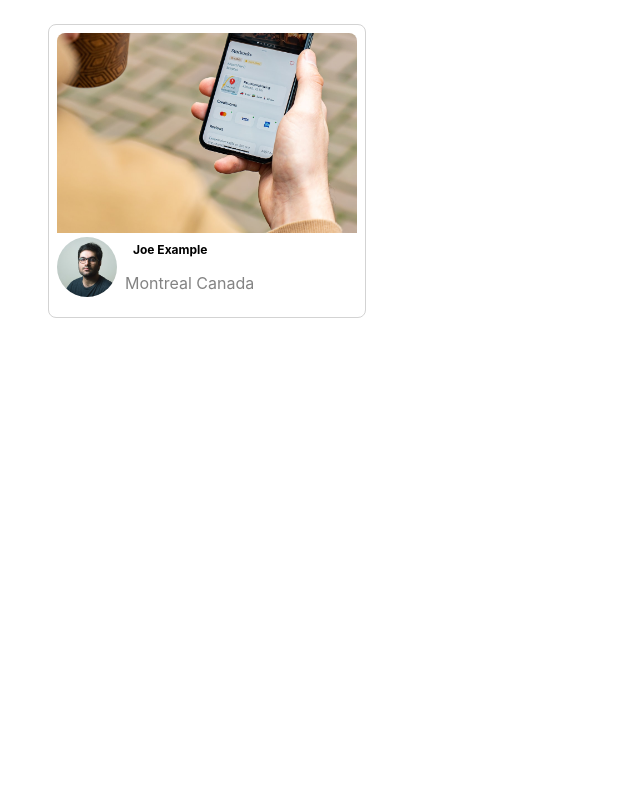
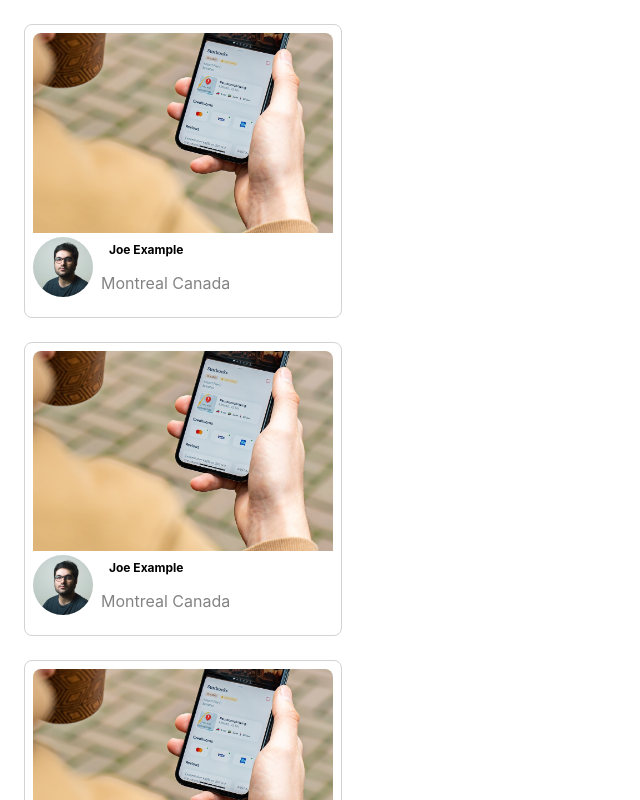
Before and after one commit to sandeepgill62/photolabs, a React (Create React App) app in the folder frontend/: page / in a window 1280 px wide. Shown: the top 800 px of the page, without its empty margins (0-640 px from the left). Built offline with nearby package versions, Linux system fonts and the light colour scheme; the HTML template or start-up script is replaced by a standard one.

Commit message:
display 3 photos

```diff
--- a/frontend/src/App.jsx
+++ b/frontend/src/App.jsx
@@ -17,9 +17,15 @@
 
 // Note: Rendering a single component to build components in isolation
 const App = () => {
+
+  let photos = [];
+  for (let i = 0; i < 3; i++) {
+    photos.push(<PhotoListItem item={sampleDataForPhotoListItem} key={sampleDataForPhotoListItem.id} />);
+  }
+
   return (
-    <div className="App">
-      <PhotoListItem item={sampleDataForPhotoListItem} key={sampleDataForPhotoListItem.id} />
+    <div className="photo-list">
+      {photos}
     </div>
   );
 };
```
